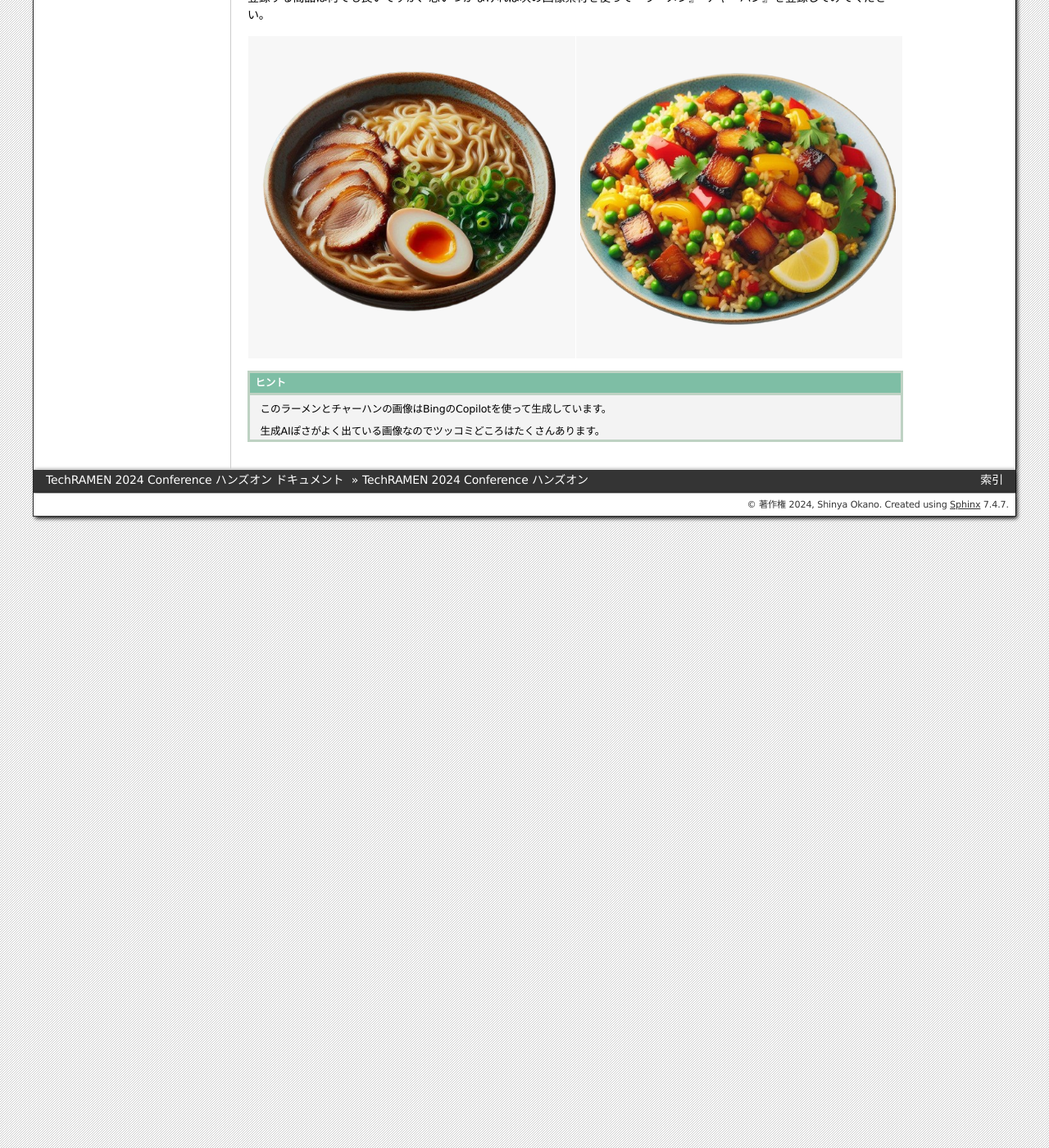
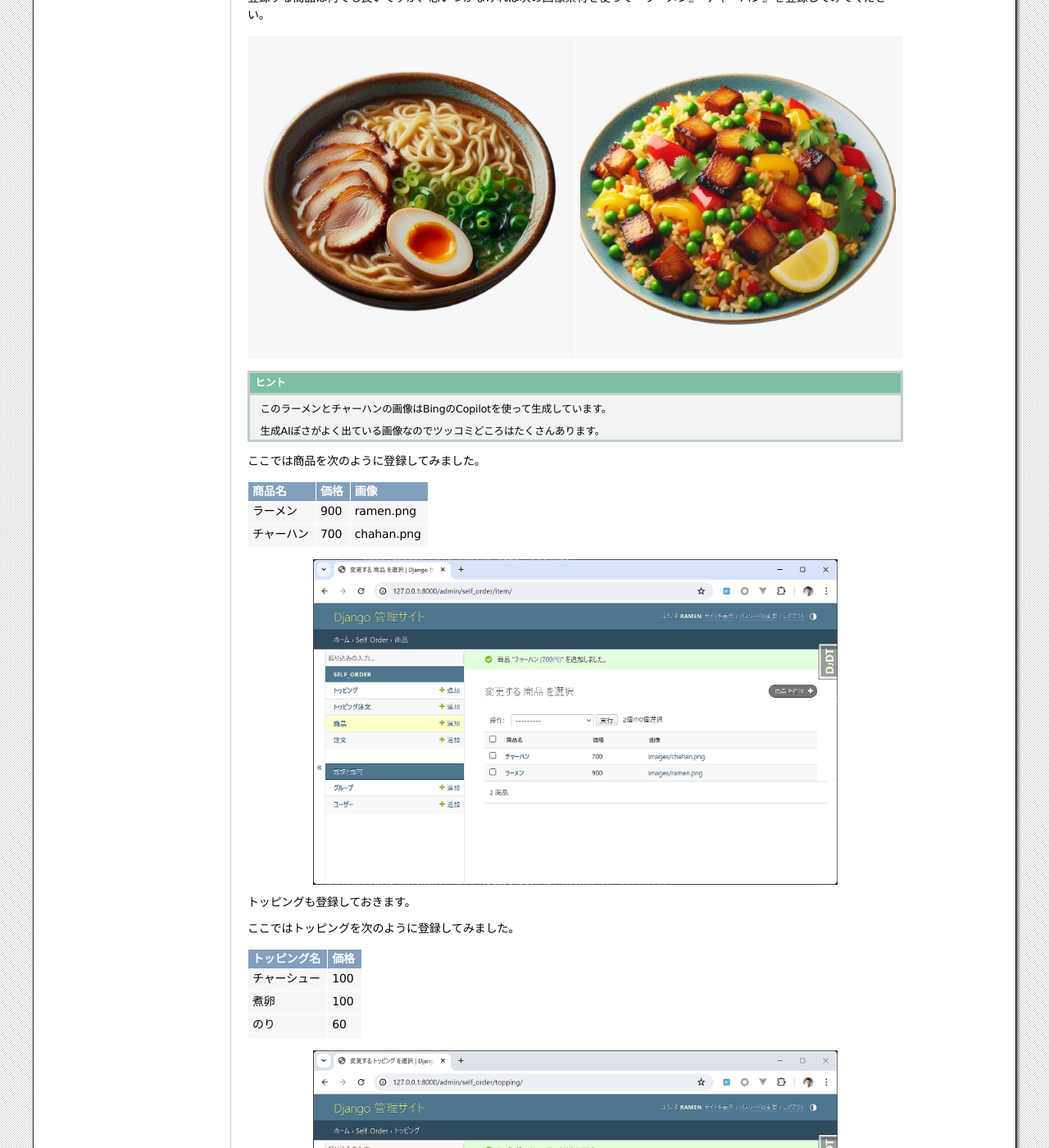
Before and after one commit to tokibito/techramen-handson, a Sphinx documentation site: the page built from docs/source/index.rst, in a window 1280 px wide and 1400 px high, scrolled down 31037 px. Shown: the whole window at 82% size. Built offline with Sphinx 7.4.7, drawn with Linux system fonts in a browser that asks for light colours; some of the changed text lies outside the part shown.

Commit message:
管理画面登録完了

```diff
--- a/docs/source/index.rst
+++ b/docs/source/index.rst
@@ -1110,3 +1110,40 @@ SELF_ORDERというグループで、各モデルの項目が表示されまし
    このラーメンとチャーハンの画像はBingのCopilotを使って生成しています。
 
    生成AIぽさがよく出ている画像なのでツッコミどころはたくさんあります。
+
+ここでは商品を次のように登録してみました。
+
+.. list-table::
+   :header-rows: 1
+
+   * - 商品名
+     - 価格
+     - 画像
+   * - ラーメン
+     - 900
+     - ramen.png
+   * - チャーハン
+     - 700
+     - chahan.png
+
+.. image:: images/admin-item-registered.png
+
+トッピングも登録しておきます。
+
+ここではトッピングを次のように登録してみました。
+
+.. list-table::
+   :header-rows: 1
+
+   * - トッピング名
+     - 価格
+   * - チャーシュー
+     - 100
+   * - 煮卵
+     - 100
+   * - のり
+     - 60
+
+.. image:: images/admin-topping-registered.png
+
+モデルの作成からDjango管理画面でデータを登録する流れまでを実装できました。
```
Also changed, not shown: docs/source/images/admin-item-registered.png (added), docs/source/images/admin-topping-registered.png (added).
